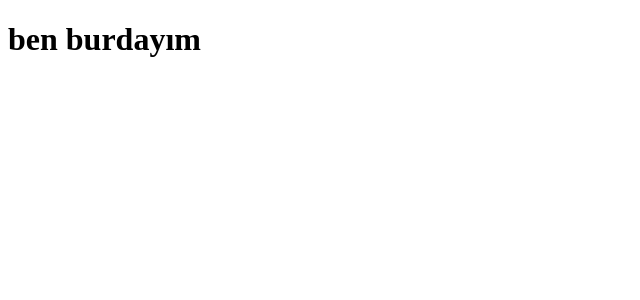
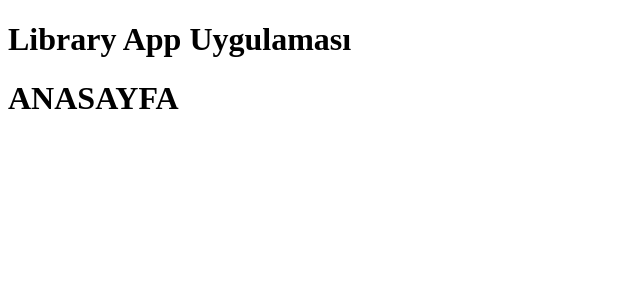
Before and after one commit to Huseyin-pektas/library-appp, a React (Create React App) app: page / in a window 1280 px wide. Shown: the top 300 px of the page, without its empty margins (0-640 px from the left). Built offline with nearby package versions, Linux system fonts and the light colour scheme.

Commit message:
NotFound sayfası, Home sayfası oluşturuldu ve App sayfasına tanıtıldı

```diff
--- a/src/App.js
+++ b/src/App.js
@@ -1,15 +1,34 @@
 
-import React,{useState} from "react";
+import React, { useState } from "react";
 import actionType from "./redux/actions/actionTypes";
+import { useSelector } from "react-redux";
+import { BrowserRouter, Route, Router, Routes } from "react-router-dom";
+import Home from "./pages/Home";
+import NotFound from "./pages/NotFound";
 
 function App() {
 
+  // const allSelector=useSelector(state=>state)
+  // const bookState=useSelector(state=>state.bookState)
+  // const categoriesState=useSelector(state=>state.categoriesState)
+  const { categoriesState, bookState } = useSelector(state => state)
+
+  console.log(bookState)
 
 
   return (
     <div className="App">
-        <h1>ben burdayım</h1>
+      <h1>Library App Uygulaması</h1>
+    <BrowserRouter>
+    <Routes>
 
+      <Route path="/" element={<Home/>}>
+      </Route>
+
+      <Route path="*" element={<NotFound/>}>
+      </Route>
+    </Routes>
+    </BrowserRouter>
     </div>
   );
 }
--- /dev/null
+++ b/src/pages/Home.js
@@ -0,0 +1,11 @@
+import React from 'react'
+
+const Home = () => {
+  return (
+    <div>
+      <h1>ANASAYFA</h1>
+    </div>
+  )
+}
+
+export default Home
--- /dev/null
+++ b/src/pages/NotFound.js
@@ -0,0 +1,12 @@
+import React from "react";
+
+
+const NotFound =()=>{
+    return(
+        <div>
+            <h1> 404!! ARADIĞINIZ SAYFA BULUNAMADI</h1>
+        </div>
+    )
+}
+
+export default NotFound
--- a/src/redux/store.js
+++ b/src/redux/store.js
@@ -0,0 +1,14 @@
+import {combineReducers,createStore} from "redux";
+import React from "react";
+import booksReducer from "./reducers/booksReducer";
+import categorieesReducer from "./reducers/categoriesReducer";
+
+const rootReducer=combineReducers({
+bookState:booksReducer,
+categoriesState:categorieesReducer
+})
+
+const store=createStore(rootReducer);
+
+
+export default store
```
Also changed, not shown: src/index.js (+5 -2 lines).
